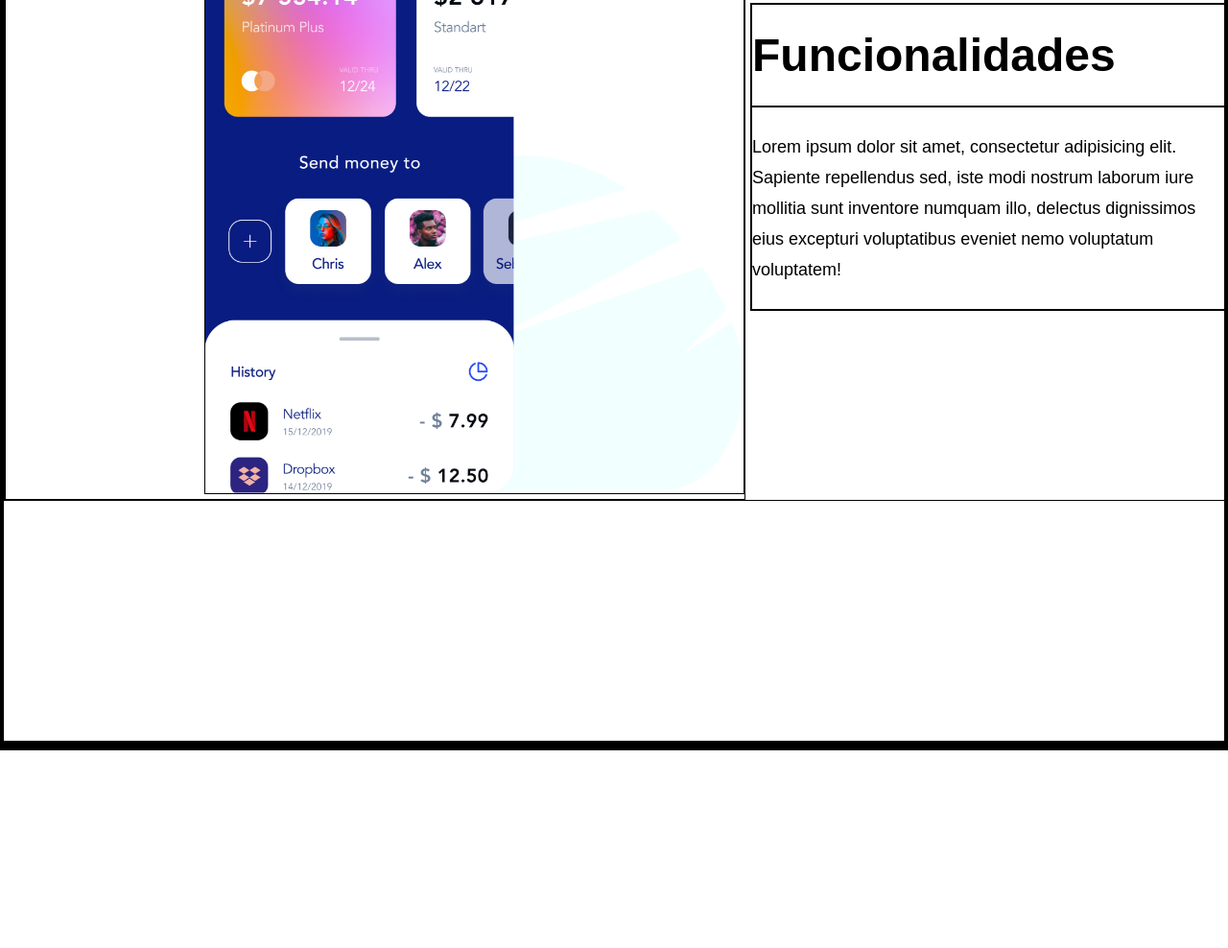
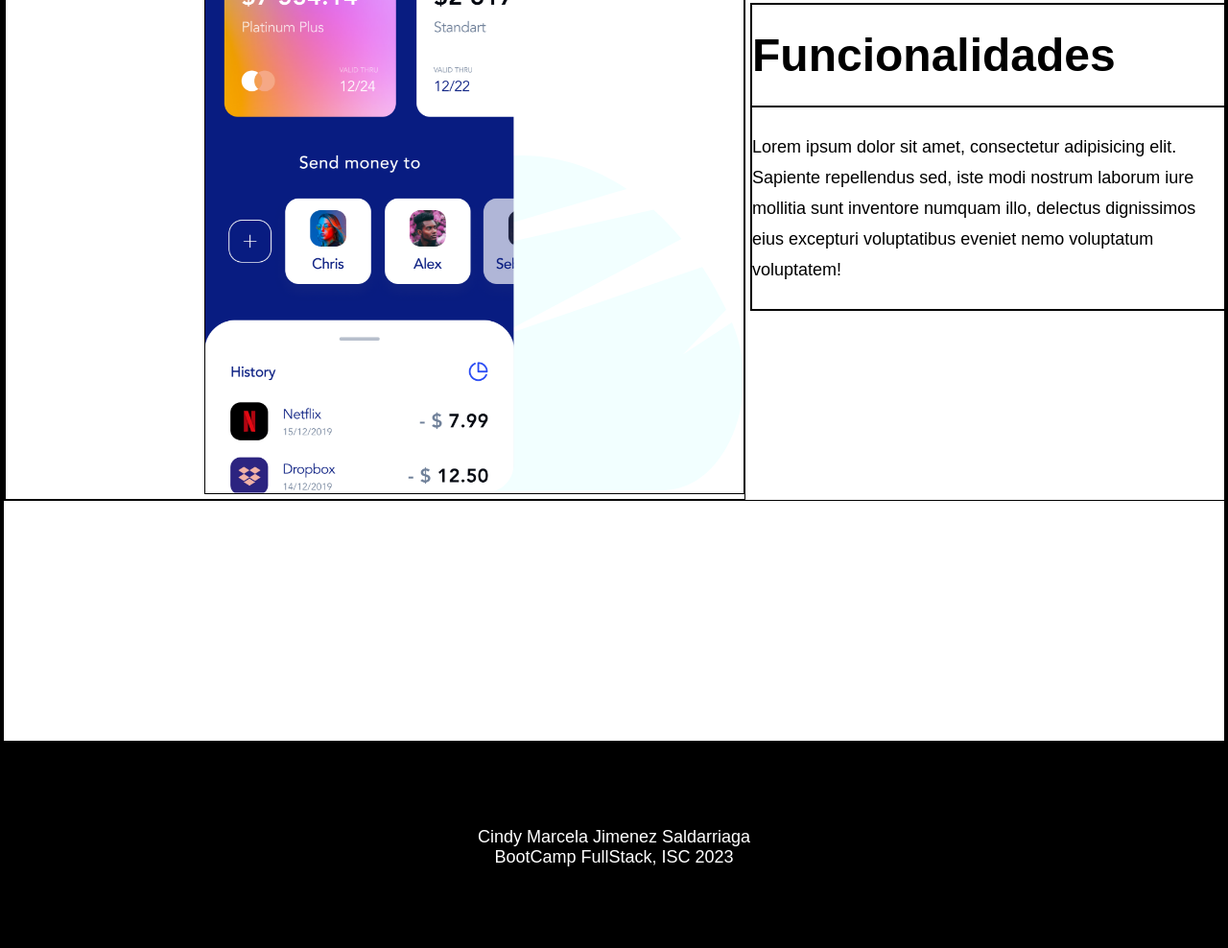
Before and after one commit to C1ndyJS/proyectoWeb_BootCamp, a plain HTML site: page index.html in a window 1280 px wide. Shown: the part 1854-2842 px from the top of the page at 96% size. Before the commit the page ends 2636 px from the top, so only its background shows below. Drawn offline with Linux system fonts and the light colour scheme.

```diff
--- a/index.html
+++ b/index.html
@@ -63,6 +63,9 @@
         <div class="section" id="About Us"></div>
         <div class="section" id="Contact"></div>
     </div>
+    <footer>
+        <p>Cindy Marcela Jimenez Saldarriaga <br>BootCamp FullStack, ISC 2023</p>
+    </footer>
 </body>
 
 </html>
--- a/style.css
+++ b/style.css
@@ -129,3 +129,10 @@
             width: 770px;
             text-align: right;
         }
+
+        footer {
+            background-color: black;
+            padding: 80px 20px;
+            color: white;
+            text-align: center;
+        }
```
Also changed, not shown: catalogo.html (added, +15 -0 lines).
